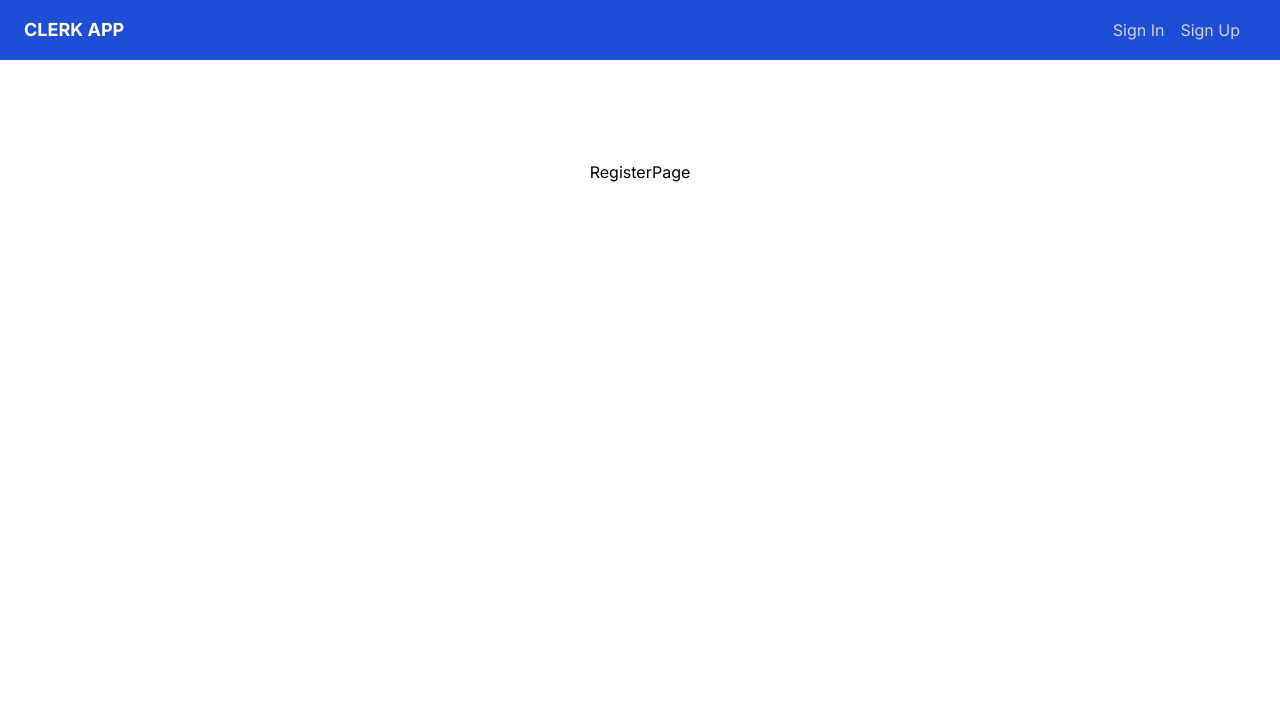
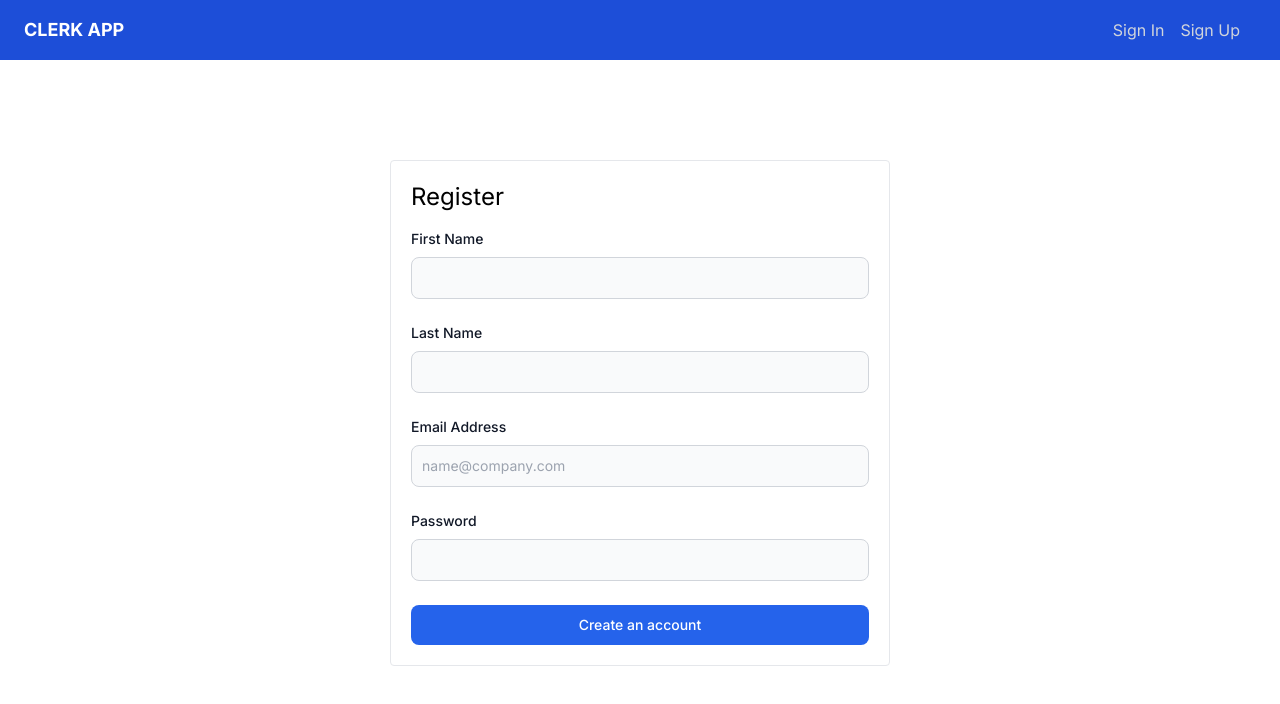
Before and after one commit to mdtrunzo/clerk-auth, a Next.js app: page /register in a window 1280 px wide. Shown: the top 704 px of the page. Built offline with nearby package versions, Linux system fonts and the light colour scheme; no server answers.

Commit message:
custom ui

```diff
--- a/app/register/page.jsx
+++ b/app/register/page.jsx
@@ -17,7 +17,104 @@ const RegisterPage = () => {
 
   const onPressVerify = async (e) => {}
 
-  return <div>RegisterPage</div>
+  return (
+    <div className="border p-5 rounded w-[500px]">
+      <h1 className="text-2xl mb-4">Register</h1>
+      {!pendingVerification ? (
+        <form onSubmit={handleSubmit} className="space-y-4 md:space-y-6">
+          <div>
+            <label
+              htmlFor="first_name"
+              className="block mb-2 text-sm font-medium text-gray-900"
+            >
+              First Name
+            </label>
+            <input
+              type="text"
+              name="first_name"
+              id="first_name"
+              onChange={(e) => setFirstName(e.target.value)}
+              className="bg-gray-50 border border-gray-300 text-gray-900 sm:text-sm rounded-lg focus:ring-blue-600 focus:border-blue-600 block w-full p-2.5"
+              required={true}
+            />
+          </div>
+          <div>
+            <label
+              htmlFor="last_name"
+              className="block mb-2 text-sm font-medium text-gray-900"
+            >
+              Last Name
+            </label>
+            <input
+              type="text"
+              name="last_name"
+              id="last_name"
+              onChange={(e) => setLastName(e.target.value)}
+              className="bg-gray-50 border border-gray-300 text-gray-900 sm:text-sm rounded-lg focus:ring-blue-600 focus:border-blue-600 block w-full p-2.5"
+              required={true}
+            />
+          </div>
+          <div>
+            <label
+              htmlFor="email"
+              className="block mb-2 text-sm font-medium text-gray-900"
+            >
+              Email Address
+            </label>
+            <input
+              type="email"
+              name="email"
+              id="email"
+              onChange={(e) => setEmail(e.target.value)}
+              className="bg-gray-50 border border-gray-300 text-gray-900 sm:text-sm rounded-lg focus:ring-blue-600 focus:border-blue-600 block w-full p-2.5"
+              placeholder="name@company.com"
+              required={true}
+            />
+          </div>
+          <div>
+            <label
+              htmlFor="password"
+              className="block mb-2 text-sm font-medium text-gray-900"
+            >
+              Password
+            </label>
+            <input
+              type="password"
+              name="password"
+              id="password"
+              onChange={(e) => setPassword(e.target.value)}
+              className="bg-gray-50 border border-gray-300 text-gray-900 sm:text-sm rounded-lg block w-full p-2.5"
+              required={true}
+            />
+          </div>
+          <button
+            type="submit"
+            className="w-full text-white bg-blue-600 hover:bg-blue-700 font-medium rounded-lg text-sm px-5 py-2.5 text-center"
+          >
+            Create an account
+          </button>
+        </form>
+      ) : (
+        <div>
+          <form className="space-y-4 md:space-y-6">
+            <input
+              value={code}
+              className="bg-gray-50 border border-gray-300 text-gray-900 sm:text-sm rounded-lg block w-full p-2.5"
+              placeholder="Enter Verification Code..."
+              onChange={(e) => setCode(e.target.value)}
+            />
+            <button
+              type="submit"
+              onClick={onPressVerify}
+              className="w-full text-white bg-blue-600 hover:bg-blue-700 font-medium rounded-lg text-sm px-5 py-2.5 text-center"
+            >
+              Verify Email
+            </button>
+          </form>
+        </div>
+      )}
+    </div>
+  )
 }
 
 export default RegisterPage
```
